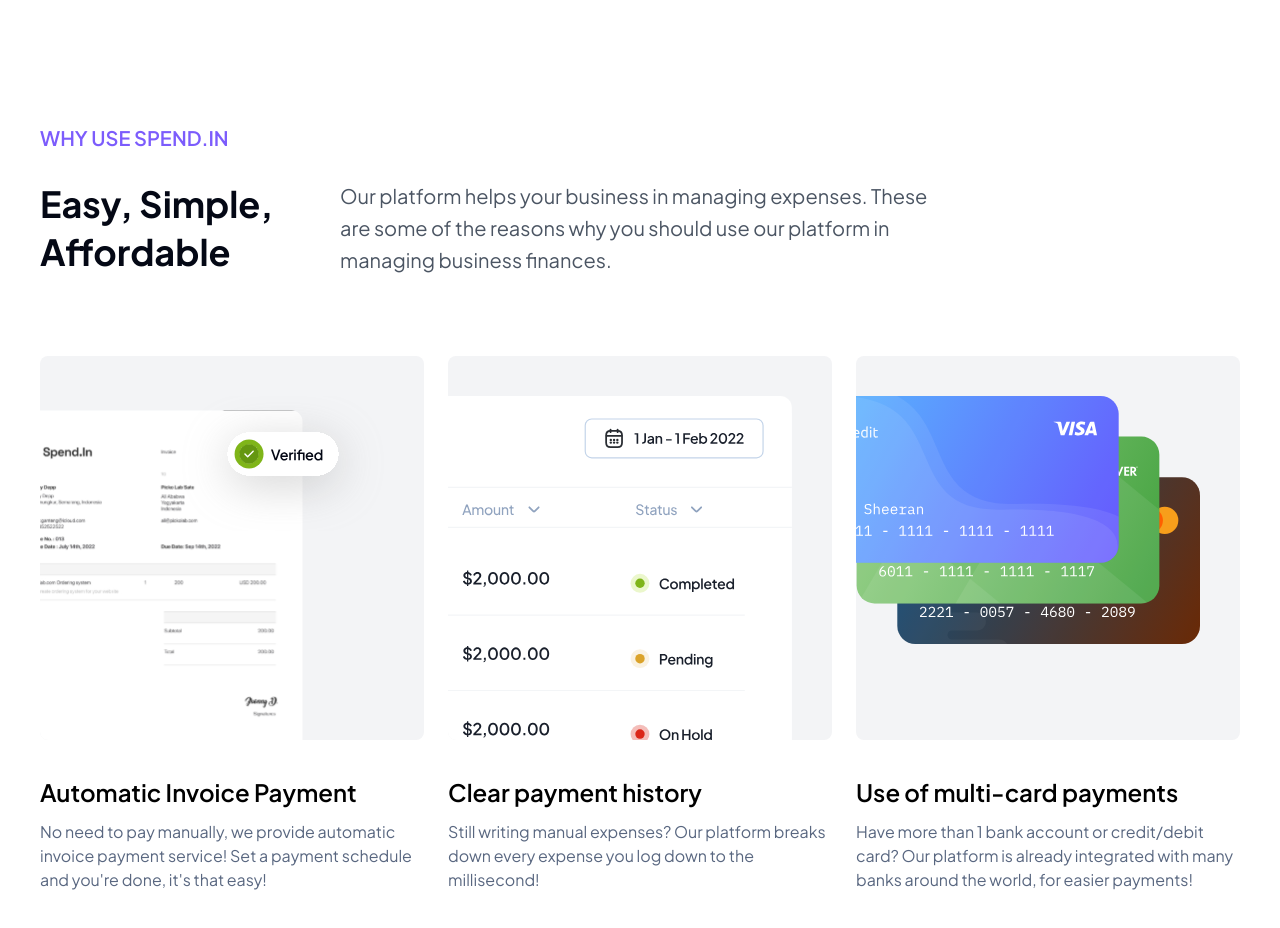
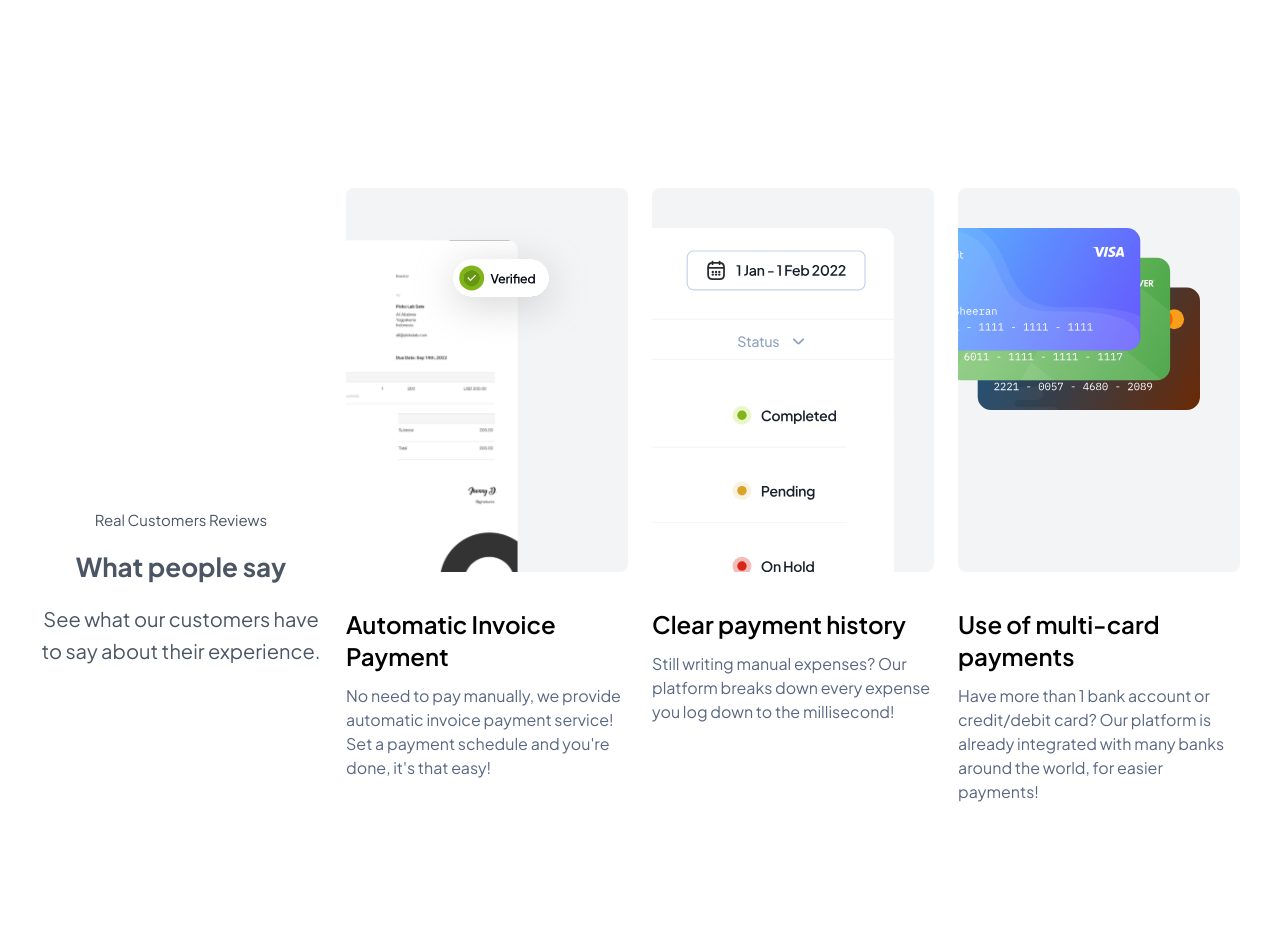
Before and after one commit to sandkingdev/nextjs-landing-page-with-seo, a Next.js app: page / in a window 1280 px wide. Shown: the part 1620-2548 px from the top of the page. Built offline with nearby package versions, Linux system fonts and the light colour scheme.

Commit message:
navbar ts issue fixed

```diff
--- a/components/Layout/Navbar/index.tsx
+++ b/components/Layout/Navbar/index.tsx
@@ -23,7 +23,7 @@ const DropdownItem = ({ item }: any) => {
       <Link
         href={item.href}
         onClick={handleItemClick}
-        className="flex w-full items-center p-2 hover:bg-gray-700 rounded-md"
+        className="flex w-full items-center p-2 hover:text-[#7367f0] active:text-[#7367f0] rounded-md"
       >
         {item.label}
       </Link>
@@ -33,7 +33,7 @@ const DropdownItem = ({ item }: any) => {
 
 const navItems = [
   { href: "#features", label: "Features" },
-  { href: "#benefit", label: "Reviews" },
+  { href: "#reviews", label: "Reviews" },
   { href: "#pricing", label: "Pricing" },
   { href: "#download", label: "FAQ" },
 ]
@@ -76,7 +76,7 @@ const MainNav = () => {
               <Link
                 href={item.href}
                 key={index}
-                className="flex w-full items-center whitespace-nowrap p-2 hover:bg-gray-700 rounded-md text-description"
+                className="flex w-full items-center whitespace-nowrap p-2 hover:text-[#7367f0] active:text-[#7367f0] rounded-md text-description"
               >
                 {item.label}
               </Link>
@@ -87,7 +87,7 @@ const MainNav = () => {
               variant="secondary"
               size="nav"
               label="Login/Register"
-              style={{ backgroundColor: "#7367f0", color: "#fff" }}
+              className="bg-[#7367f0] text-white"
             />
           </div>
           {isMenuOpen && (
@@ -97,7 +97,7 @@ const MainNav = () => {
                   <Link
                     href={item.href}
                     key={index}
-                    className="flex w-full items-center p-2 hover:bg-gray-700 rounded-md"
+                    className="flex w-full items-center p-2 hover:text-[#7367f0] active:text-[#7367f0] rounded-md"
                   >
                     {item.label}
                   </Link>
--- a/components/Price/index.tsx
+++ b/components/Price/index.tsx
@@ -113,8 +113,11 @@ const PriceSection = () => {
                   description={priceCard.description}
                   priceMonthly={priceCard.priceMonthly}
                   priceYearly={priceCard.priceYearly}
-                  features={priceCard.features}
-                  //   imgs={priceCardImgs[index]}
+                  features={priceCard.features.map((feature) => ({
+                    ...feature,
+                    isInformationCircleIncluded:
+                      feature.isInformationCircleIncluded ?? false, // Default to false if undefined
+                  }))}
                   isYearly={isToggled}
                 />
               ))}
--- a/components/Review/index.tsx
+++ b/components/Review/index.tsx
@@ -27,29 +27,27 @@ const cards = [
 
 const ReviewSection = () => {
   return (
-    <div id="benefit" className="flex items-center w-full">
+    <div id="reviews" className="flex items-center w-full">
       <Container>
         <motion.div
           initial={{ opacity: 0 }}
           whileInView={{ opacity: 1 }}
           className="w-full flex flex-col items-start gap-4  "
         >
-          <div className="flex flex-row  flex-wrap items-center sm:items-end w-full justify-start">
-            <div className="flex flex-col items-start gap-4">
-              <LeadingTitle label="WHY USE SPEND.IN" />
-              <h3 className="text-4xl sm:mt-3 leading-[48px] font-bold text-left max-w-[300px] text-text-dark">
-                Easy, Simple, Affordable
+          <div className=" flex lg:flex-row flex-col gap-6 items-start justify-between w-full mt-8 sm:mt-16">
+            <div className="flex flex-col items-center justify-center w-full h-screen text-center">
+              <h4 className="text-[15px] text-gray-600">
+                Real Customers Reviews
+              </h4>
+              <h3 className="text-4xl sm:mt-3 leading-[48px] text-[26px] font-bold max-w-[300px] text-gray-600">
+                What people say
               </h3>
+              <p className="text-gray-600 text-xl text-[15px] leading-8 mt-3 max-w-[500px] sm:max-w-[600px]">
+                See what our customers have to say about their experience.
+              </p>
             </div>
-            <p className="text-gray-600 text-xl leading-8 mt-3 max-w-[500px] sm:max-w-[600px] ">
-              Our platform helps your business in managing expenses. These are
-              some of the reasons why you should use our platform in managing
-              business finances.
-            </p>
-          </div>
-          <div className=" flex lg:flex-row flex-col gap-6 items-start justify-between w-full mt-8 sm:mt-16">
             {cards.map((_, index) => (
-              <div key={index} className="w-full mb-4 rounded-lg">
+              <div key={index} className="w-full mb-3 rounded-lg">
                 <div className="w-full bg-gray-100 h-[384px] rounded-lg relative overflow-hidden">
                   <div className="ml-[-40px] mt-10 h-full object-cover w-full ">
                     <img
```
